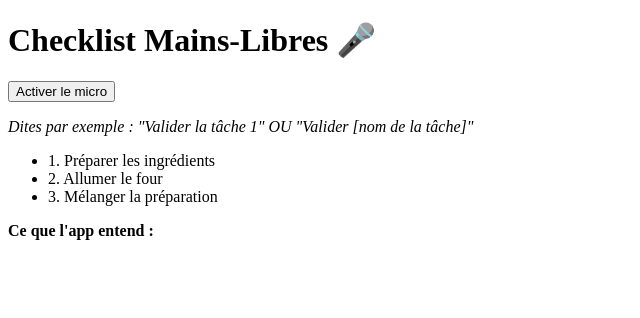
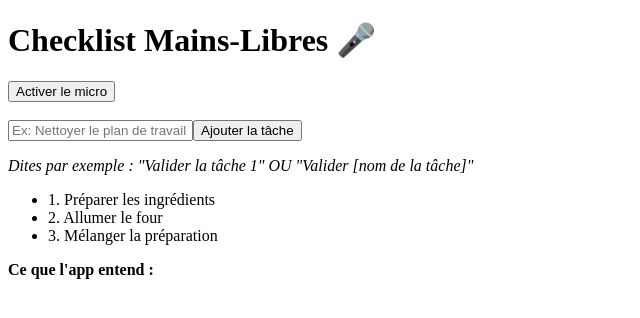
Before and after one commit to RdMMI/strategie-innovation-vocal, a React (Vite) app in the folder projet-vocal/: page / in a window 1280 px wide. Shown: the top 318 px of the page, without its empty margins (0-640 px from the left). Built offline with nearby package versions, Linux system fonts and the light colour scheme.

Commit message:
fix: Prevents a task from being accidentally checked off if its number is included in the name of another task

```diff
--- a/projet-vocal/src/App.jsx
+++ b/projet-vocal/src/App.jsx
@@ -28,6 +28,8 @@ const getNumberWords = (num) => {
 export default function App() {
   const [isListening, setIsListening] = useState(false);
   const [transcript, setTranscript] = useState('');
+  // New state for the input field
+  const [newTaskText, setNewTaskText] = useState('');
   const [tasks, setTasks] = useState([
     { id: 1, text: 'Préparer les ingrédients', done: false },
     { id: 2, text: 'Allumer le four', done: false },
@@ -90,18 +92,24 @@ export default function App() {
     const isValidating = spokenClean.includes('valider') || spokenClean.includes('validez') || spokenClean.includes('terminer');
 
     if (isValidating) {
-      // Loop through all tasks to check for matches
+      let remainingSpeech = spokenClean;
+
+      // Pass 1: Check by text first to prevent number collisions
       tasksRef.current.forEach(task => {
         const taskTextClean = normalizeText(task.text);
+        if (remainingSpeech.includes(taskTextClean)) {
+          toggleTask(task.id);
+          // Remove the matched text from the string so its numbers don't trigger IDs
+          remainingSpeech = remainingSpeech.replace(taskTextClean, "");
+        }
+      });
+
+      // Pass 2: Check by ID on the remaining speech
+      tasksRef.current.forEach(task => {
         const idWords = getNumberWords(task.id);
+        const matchById = idWords.some(word => remainingSpeech.includes(word));
 
-        // Check if the phrase contains the task number
-        const matchById = idWords.some(word => spokenClean.includes(word));
-
-        // Check if the phrase contains the exact task name
-        const matchByText = spokenClean.includes(taskTextClean);
-
-        if (matchById || matchByText) {
+        if (matchById) {
           toggleTask(task.id);
         }
       });
@@ -112,6 +120,17 @@ export default function App() {
     setTasks(prevTasks => prevTasks.map(task =>
       task.id === id ? { ...task, done: true } : task
     ));
+  };
+
+  // Handler to add a new task from the input
+  const handleAddTask = (e) => {
+    e.preventDefault();
+    if (!newTaskText.trim()) return;
+
+    // Create a new ID automatically based on the highest existing ID
+    const newId = tasks.length > 0 ? Math.max(...tasks.map(t => t.id)) + 1 : 1;
+    setTasks(prev => [...prev, { id: newId, text: newTaskText, done: false }]);
+    setNewTaskText('');
   };
 
   const toggleListen = () => {
@@ -146,6 +165,19 @@ export default function App() {
         </button>
       </div>
 
+      <br />
+
+      {/* Form to add a new task */}
+      <form onSubmit={handleAddTask}>
+        <input
+          type="text"
+          value={newTaskText}
+          onChange={(e) => setNewTaskText(e.target.value)}
+          placeholder="Ex: Nettoyer le plan de travail"
+        />
+        <button type="submit">Ajouter la tâche</button>
+      </form>
+
       <p><em>Dites par exemple : "Valider la tâche 1" OU "Valider [nom de la tâche]"</em></p>
 
       <ul>
```
